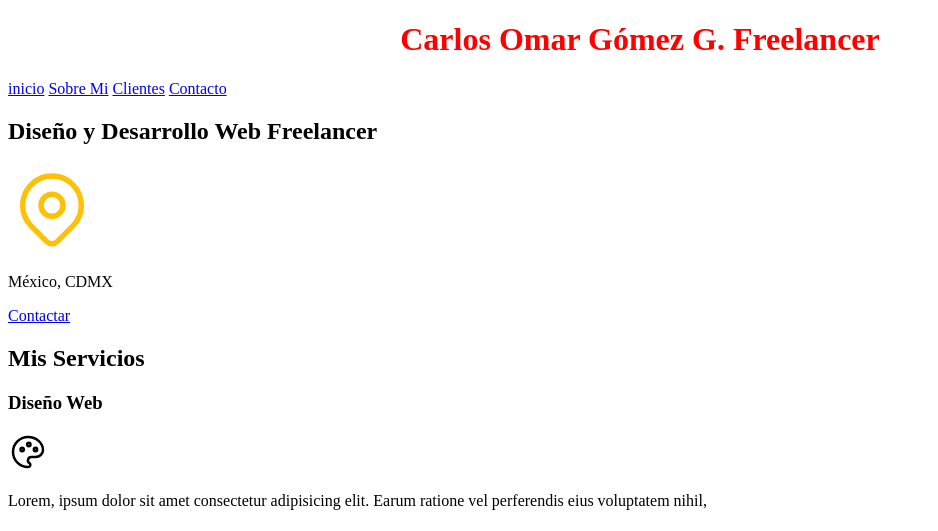
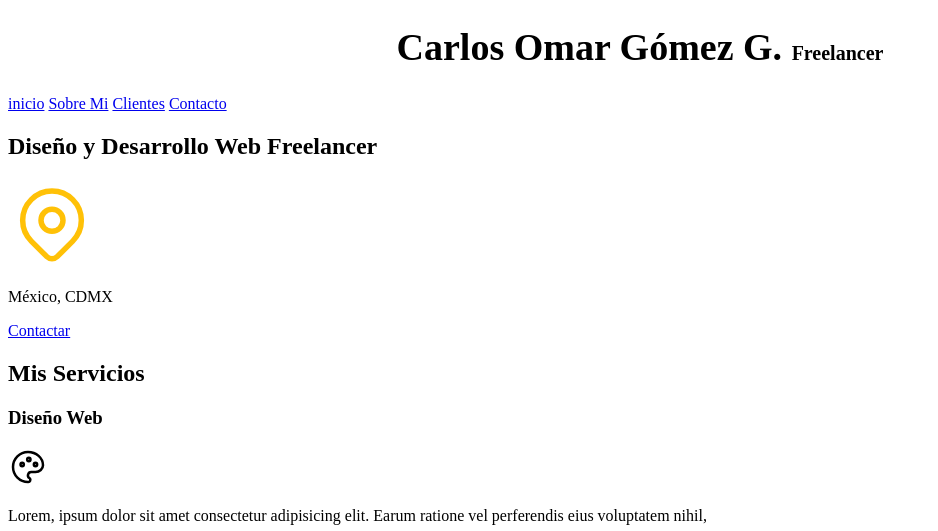
Before and after one commit to carlosgomez900/freelance, a plain HTML site: page index.html in a window 1280 px wide. Shown: the top 531 px of the page, without its empty margins (0-938 px from the left). Drawn offline with Linux system fonts and the light colour scheme.

Commit message:
se sigue estructurando css

```diff
--- a/css/style.css
+++ b/css/style.css
@@ -0,0 +1,17 @@
+html {
+    font-size: 62.5%;
+}
+
+body {
+    font-size: 16px;
+    /* 1 rem es igual a 10px */
+}
+
+h1 {
+    text-align:center;
+    font-size: 3.8rem;
+}
+
+span {
+    font-size: 20px;
+}
--- a/index.html
+++ b/index.html
@@ -4,16 +4,12 @@
     <meta charset="UTF-8">
     <meta name="viewport" content="width=device-width, initial-scale=1.0">
     <title> Diseño Freelancer </title>
-    <style>
-        h1{
-            text-align: center;
-            color: red;
-        }
-    </style>
+    <link rel="preload" href="css/style.css" as="style">
+    <link rel="stylesheet" href="css/style.css">
 </head>
 <body>
     <header>
-        <h1>Carlos Omar Gómez G. Freelancer</h1>
+        <h1> Carlos Omar Gómez G. <span> Freelancer </span> </h1>
     </header>
 
     <nav>
```
